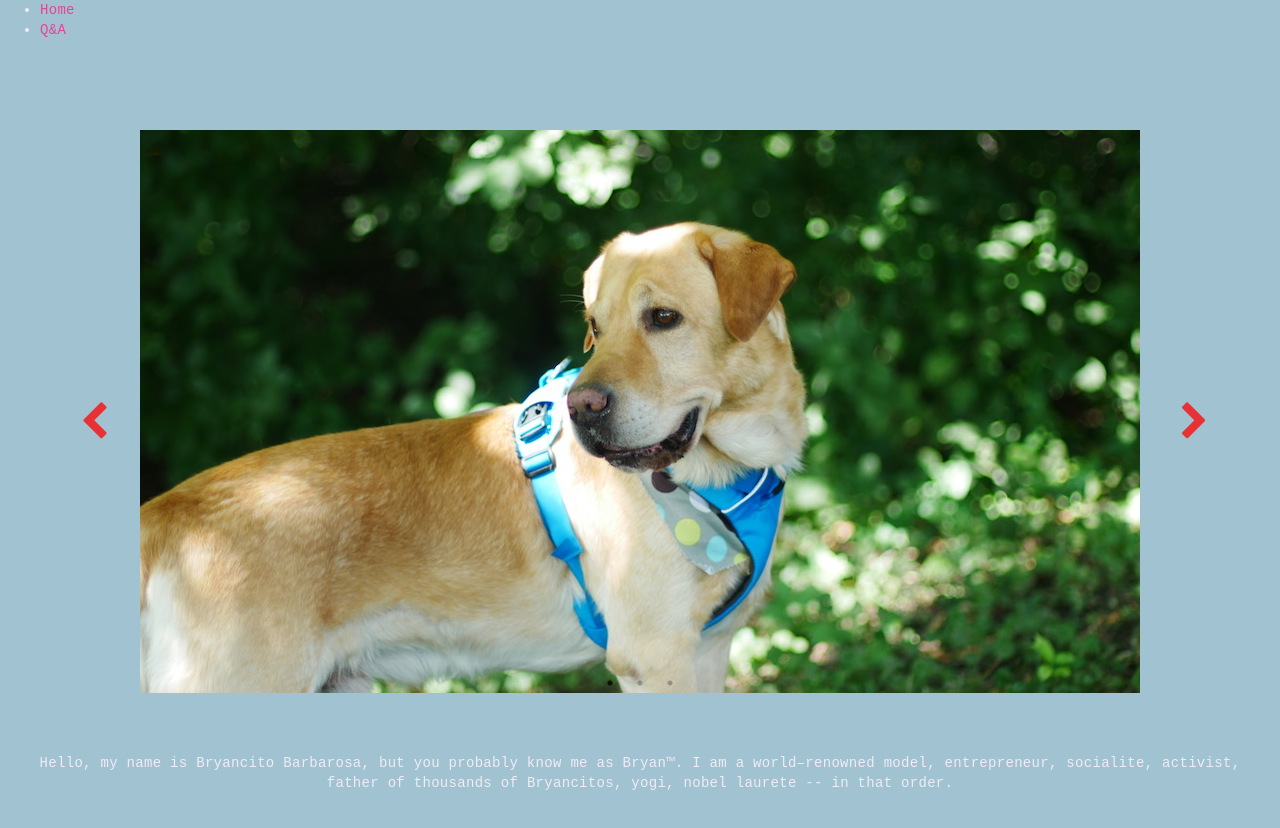
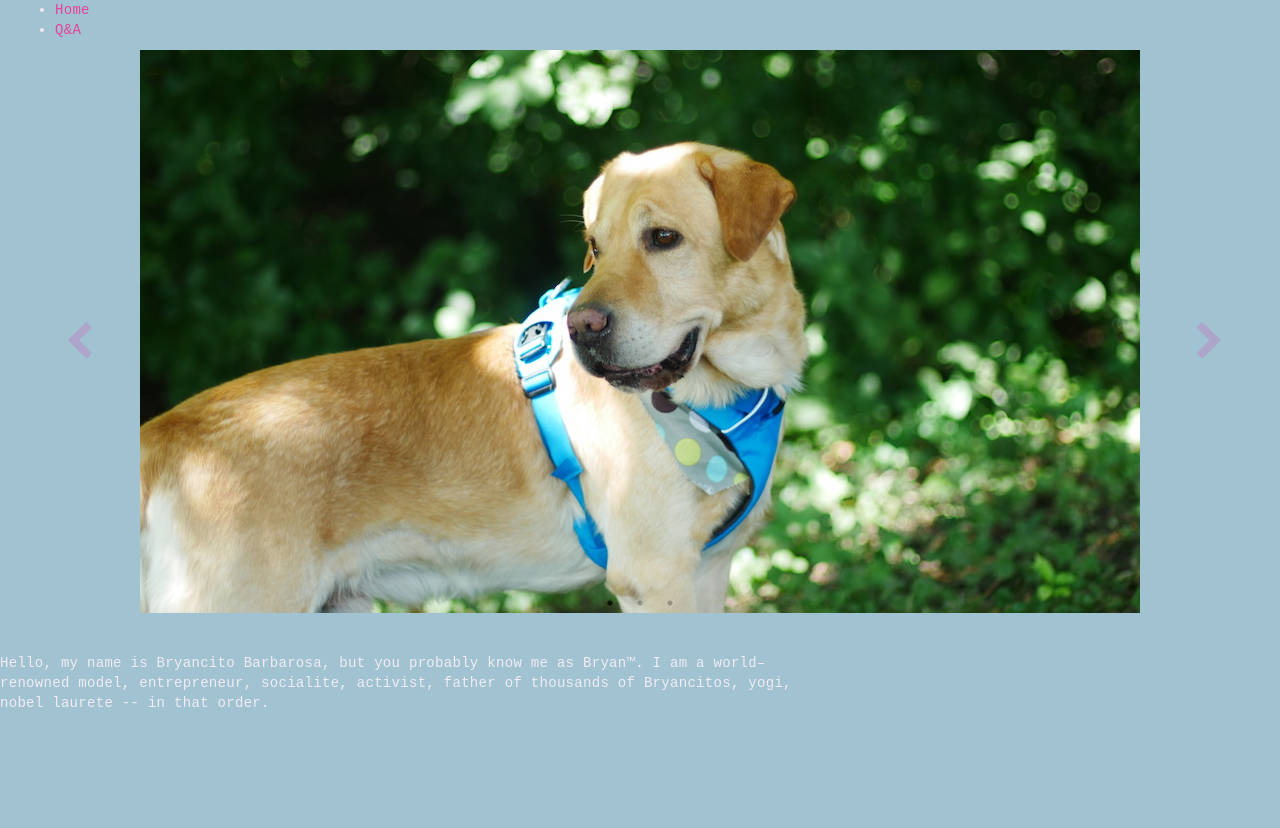
Before and after one commit to gbarboza12/bryan, a React (Create React App) app in the folder client/: page / in a window 1280 px wide. Shown: the top 828 px of the page. After the commit the page ends 800 px from the top, so only its background shows below. Built offline with nearby package versions, Linux system fonts and the light colour scheme.

Commit message:
css changes

```diff
--- a/client/src/App.css
+++ b/client/src/App.css
@@ -1,20 +1,25 @@
 html, body {
   background-color: #A1C3D1;
   color: #F0EBF4;
-  font-family: 'Roboto Mono', monospace;;
-  margin: 0;
-  padding: 0;
-  -webkit-box-sizing: border-box;
-  box-sizing: border-box;
+  font-family: 'Roboto Mono', monospace;
   letter-spacing: 0.3px;
 }
+.content {
+   max-width: 800px;
+   display: flex;
+   justify-content: center;
+   padding-top: 40px;
+   padding-bottom: 20px;
+}
 
-.App-header {
-  background-color: #222;
-  height: 150px;
-  padding: 20px;
-  color: white;
+.header {
+   padding-right: 15px;
+   padding-left: 15px;
+    margin-right: auto;
+    margin-left: auto;
+    box-sizing: border-box;
 }
+
 .container-fluid {
     padding-top: 40px;
     padding-bottom: 20px;
--- a/client/src/Carousel.css
+++ b/client/src/Carousel.css
@@ -27,7 +27,7 @@
    font-family: FontAwesome;
    font-size: 40px;
    line-height: 1;
-   color: red;
+   color: #B39BC8;
    opacity: 0.75;
    -webkit-font-smoothing:
    antialiased;
--- a/client/src/components/App.js
+++ b/client/src/components/App.js
@@ -4,7 +4,7 @@ import Header from './Header'
 import Main from './Main'
 
 const App = () => (
- <div className="App">
+ <div className="app">
    <Header />
    <Main />
  </div>
--- a/client/src/components/Carousel.js
+++ b/client/src/components/Carousel.js
@@ -26,7 +26,7 @@ class Carousel extends Component{
       centerPadding: '0px'
     }
     return (
-      <div class="container-fluid">
+      <div class="carousel">
          <div id="myCarousel" class="Carousel-body sc" data-ride="carousel">
            <Slider {...settings}>
              <div><img class="img-responsive" src={bryan1} alt="bryan"/></div>
--- a/client/src/components/Header.js
+++ b/client/src/components/Header.js
@@ -1,15 +1,19 @@
 import React from 'react'
 import { Link } from 'react-router-dom'
+import Carousel from './Carousel.js'
 
 const Header = () => (
-  <header>
+   <header>
+   <div class="header">
     <nav>
       <ul>
         <li><Link to='/'>Home</Link></li>
         <li><Link to='/QA'>Q&A</Link></li>
       </ul>
     </nav>
-  </header>
+    <Carousel />
+    </div>
+    </header>
 )
 
 export default Header
--- a/client/src/components/Home.js
+++ b/client/src/components/Home.js
@@ -1,13 +1,15 @@
-import React from 'react';
-import Introduction from './Introduction.js'
-import Carousel from './Carousel.js'
+import React, { Component } from 'react';
 
-//TODO merge carousel and Introduction
-
-const Home = () => (
-   <div class="container-fluid text-center">
-   <Carousel />
-   <Introduction />
-   </div>
-)
+class Home extends Component {
+  render() {
+    return (
+      <div class="content">
+      Hello, my name is Bryancito Barbarosa, but you probably know me as
+      Bryan&trade;.
+      I am a world–renowned model, entrepreneur, socialite, activist, father of
+      thousands of Bryancitos, yogi, nobel laurete -- in that order.
+      </div>
+    );
+  }
+}
 export default Home;
--- a/client/src/components/Introduction.js
+++ /dev/null
@@ -1,15 +0,0 @@
-import React, { Component } from 'react';
-
-class Introduction extends Component {
-  render() {
-    return (
-      <div class="container-fluid text-center">
-      <p>Hello, my name is Bryancito Barbarosa, but you probably know me as
-      Bryan&trade;.
-      I am a world–renowned model, entrepreneur, socialite, activist, father of
-      thousands of Bryancitos, yogi, nobel laurete -- in that order. </p>
-      </div>
-    );
-  }
-}
-export default Introduction;
--- a/client/src/components/QA.js
+++ b/client/src/components/QA.js
@@ -59,7 +59,7 @@ class QA extends React.Component {
 
   render() {
     return (
-      <div class="container-fluid text-center">
+      <div class="container-fluid">
       <p>Feel free to ask me any question. If I have time, I will ask my
       publicist to answer it. </p>
       <form className="demoForm">
```
